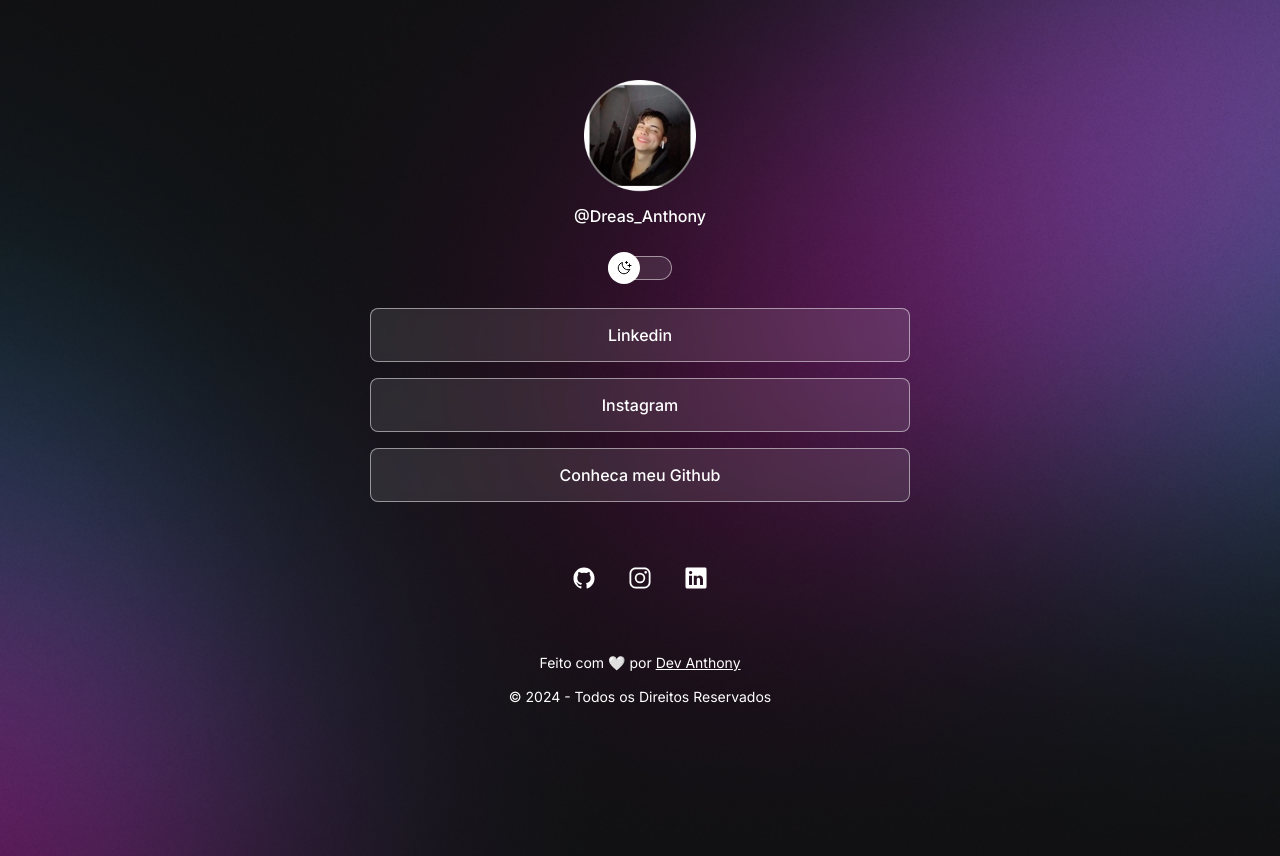
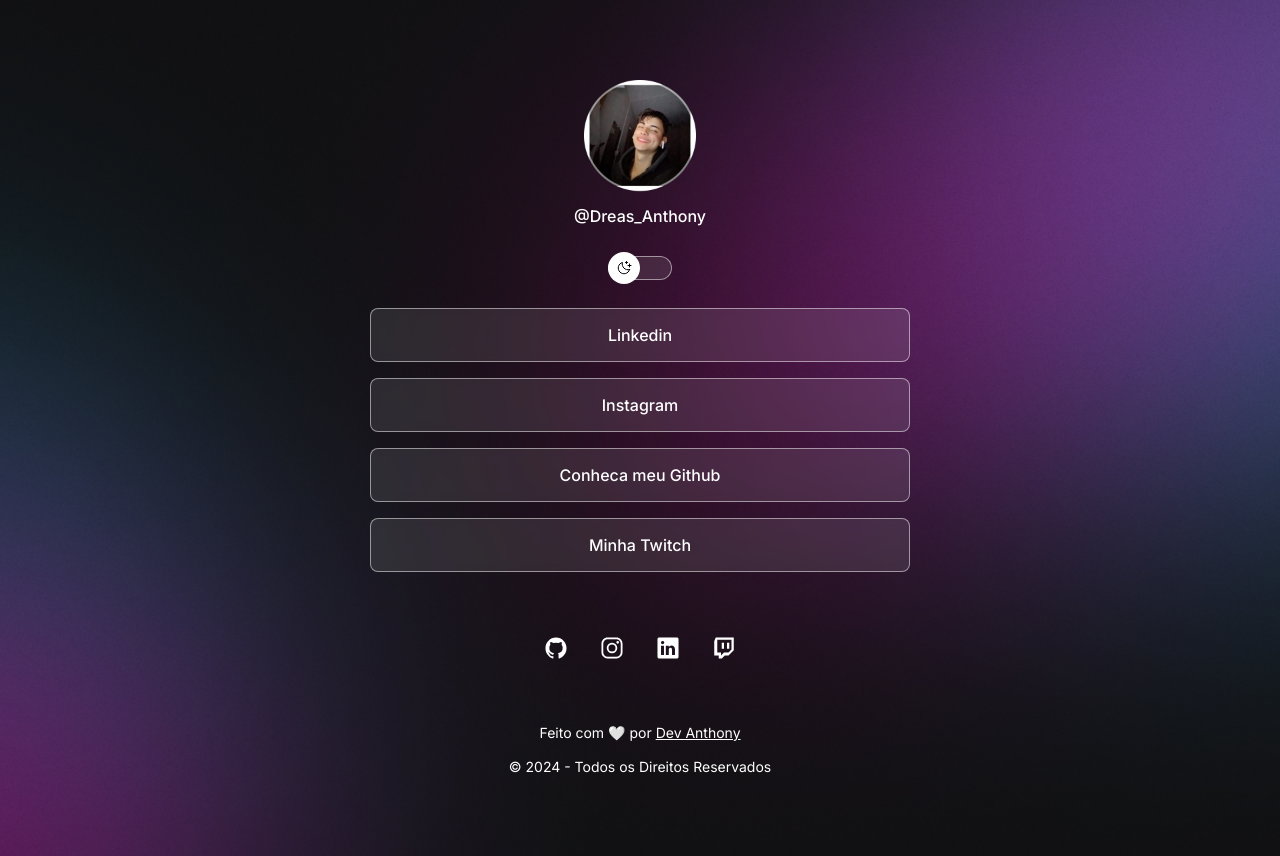
Before and after one commit to oiDreas/DevLinks, a plain HTML site: page index.html in a window 1280 px wide. Drawn offline with nearby package versions, Linux system fonts and the light colour scheme.

Commit message:
Adicionando twitch como rede-social

```diff
--- a/index.html
+++ b/index.html
@@ -40,6 +40,9 @@
         <li>
           <a href="https://github.com/oiDreas" target="_blank"> Conheca meu Github </a>
         </li>
+        <li>
+          <a href="https://www.twitch.tv/dreastds" target="_blank"> Minha Twitch </a>
+        </li>
         <!-- <li>
           <a href="#" target="_blank"> Aprender na Rocketseat </a>
         </li> -->
@@ -55,6 +58,9 @@
         <a href="https://www.linkedin.com/in/andreas-anthony/" target="_blank">
           <ion-icon name="logo-linkedin"></ion-icon>
         </a>
+        <a href="https://www.twitch.tv/dreastds" target="_blank">
+          <ion-icon name="logo-twitch"></ion-icon>
+        </a>
         <!-- <a href="#">
           <ion-icon name="logo-youtube"></ion-icon>
         </a> -->
@@ -64,7 +70,7 @@
     </div> <!-- FIM CONTAINER-->
 
     <footer>
-      Feito com 🤍 por <a href="https://rocketseat.com.br/" target="_blank">Dev Anthony</a>
+      Feito com 🤍 por <a href="https://github.com/oiDreas" target="_blank">Dev Anthony</a>
       <br>
       <br>
       &copy; 2024 - Todos os Direitos Reservados
```
Also changed, not shown: assets/assets/twitch_2111668.png (added).
